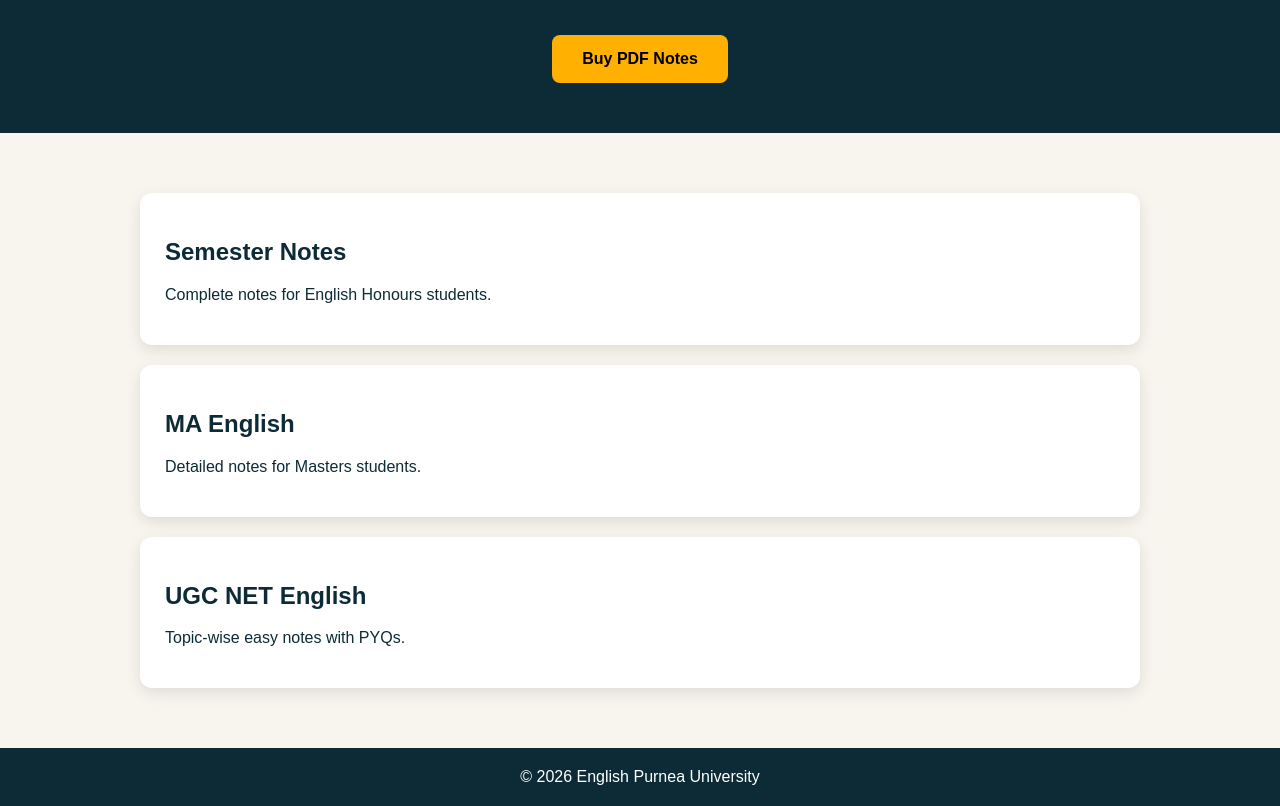
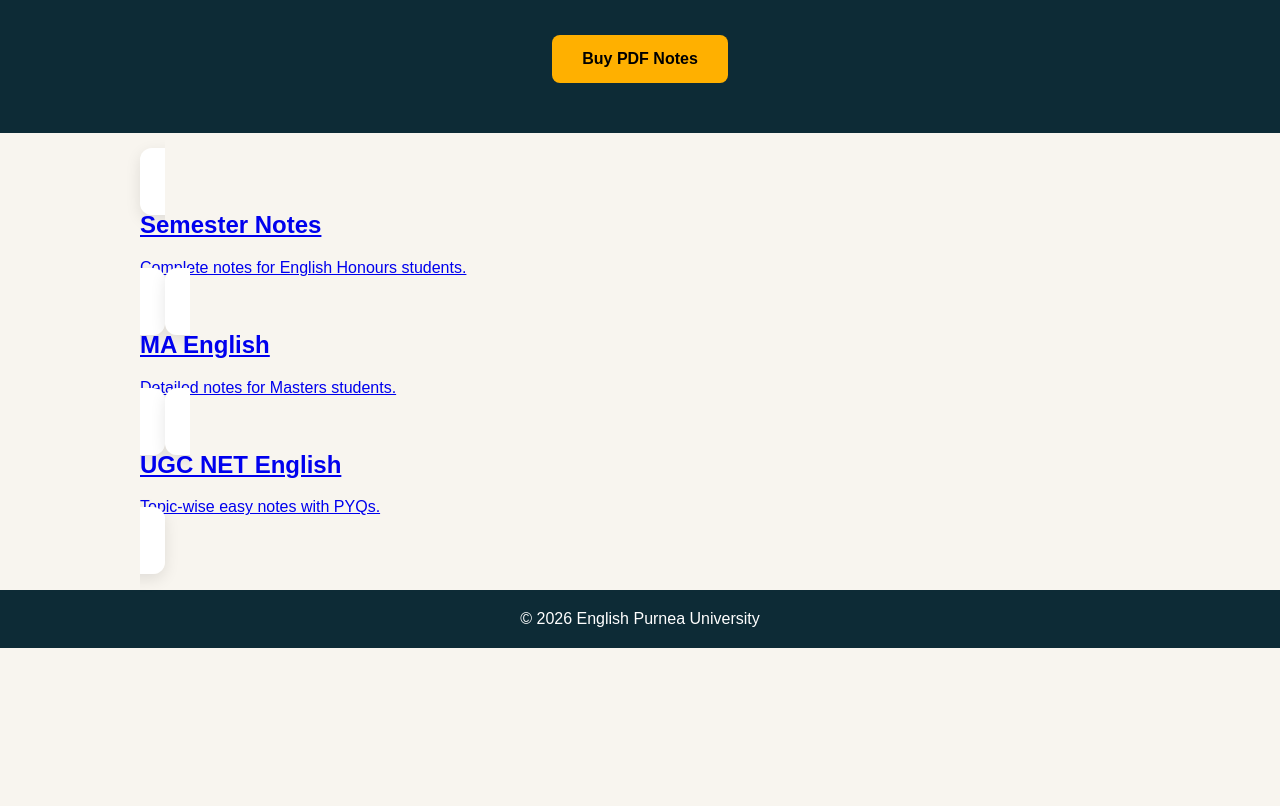
Before and after one commit to englishforum/Englishforum, a plain HTML site: page index.html in a window 1280 px wide. Shown: the part 135-941 px from the top of the page. After the commit the page ends 800 px from the top, so only its background shows below. Drawn offline with Linux system fonts and the light colour scheme.

Commit message:
Update index.html

```diff
--- a/index.html
+++ b/index.html
@@ -76,20 +76,20 @@ padding:20px;
 
 <section>
 
-<div class="card">
+
+<a class="card" href="semester.html">
 <h2>Semester Notes</h2>
 <p>Complete notes for English Honours students.</p>
-</div>
-
-<div class="card">
+</a>
+<a class="card" href="ma.html">
 <h2>MA English</h2>
 <p>Detailed notes for Masters students.</p>
-</div>
+</a>
 
-<div class="card">
+<a class="card" href="ugcnet.html">
 <h2>UGC NET English</h2>
 <p>Topic-wise easy notes with PYQs.</p>
-</div>
+</a>
 
 </section>
 
```
